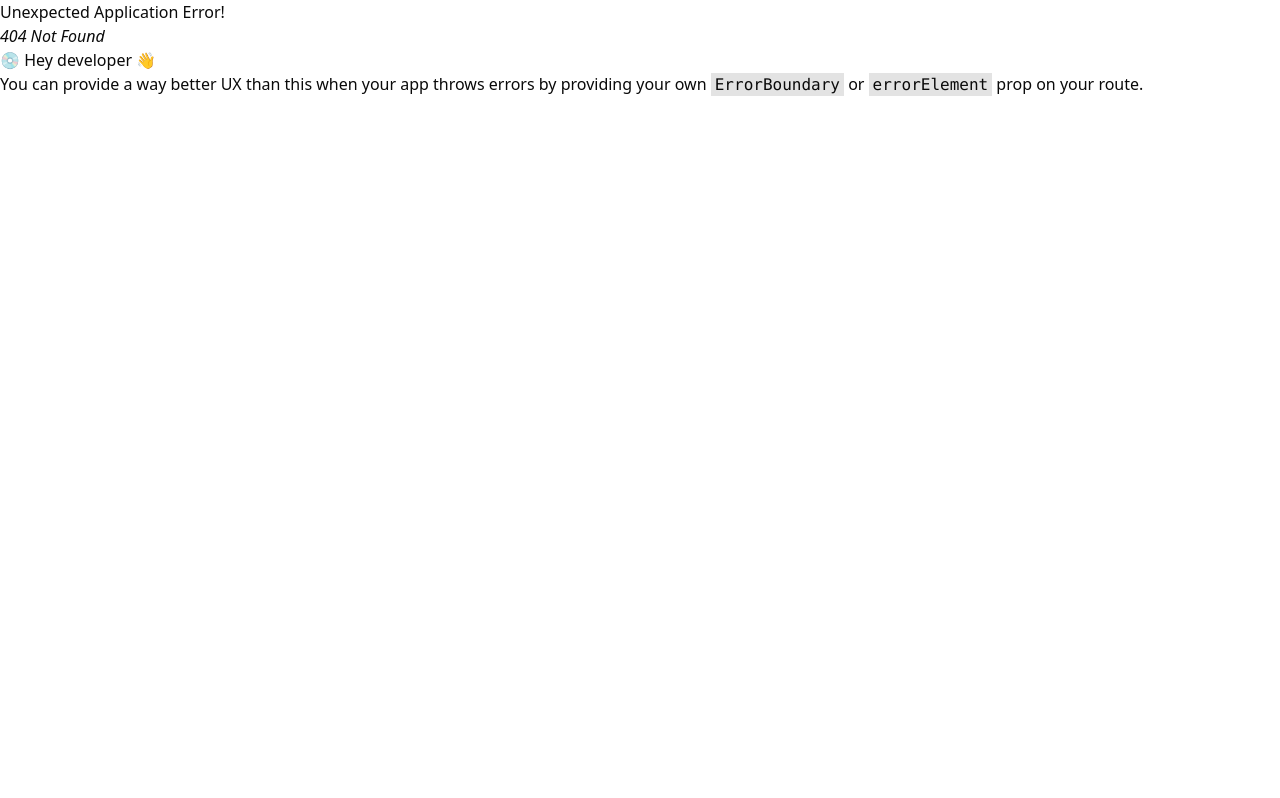
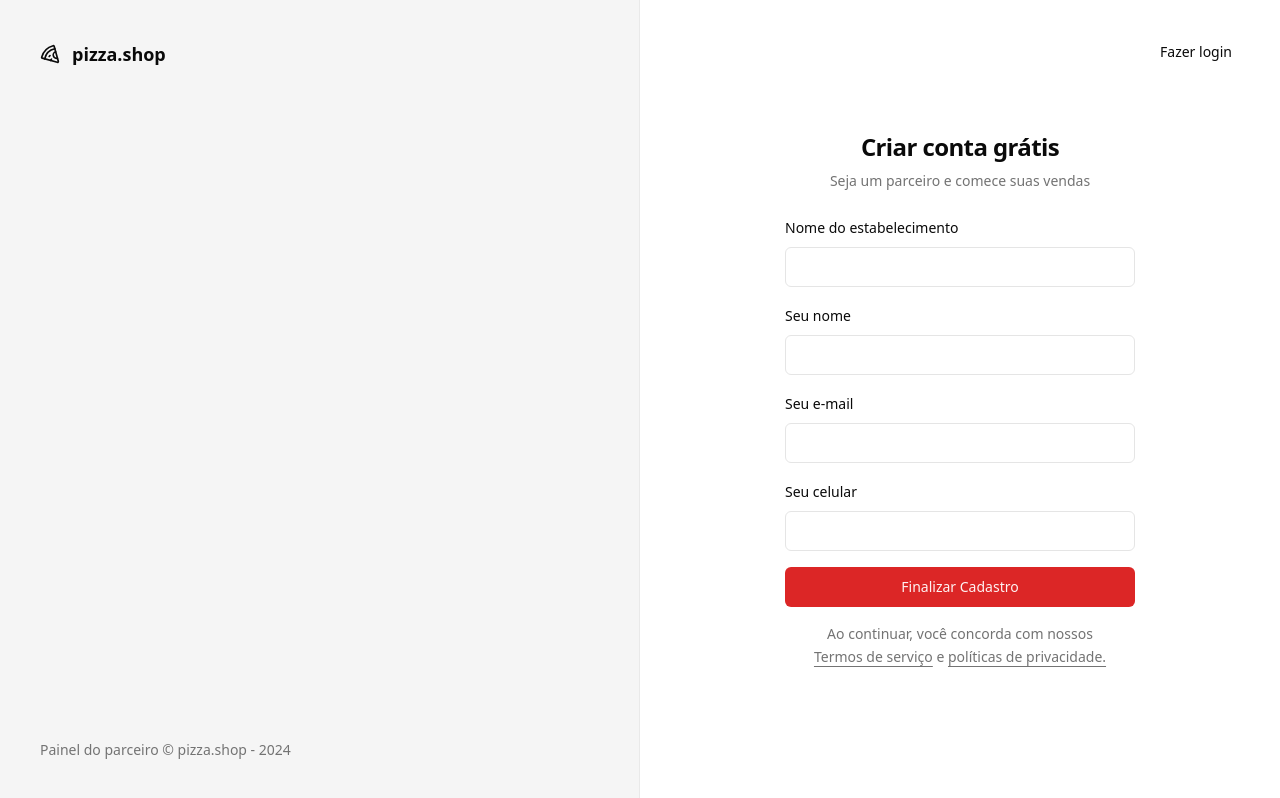
Before and after one commit to joaohenriquefernandes/ignite-pizzashop-web, a React (Vite) app: page /sign-up in a window 1280 px wide. Before the commit this address had no page. Built offline with nearby package versions, Linux system fonts and the light colour scheme.

Commit message:
feat: create sign up page

```diff
--- a/src/pages/_layouts/auth.tsx
+++ b/src/pages/_layouts/auth.tsx
@@ -15,7 +15,7 @@
         </footer>
       </div>
 
-      <div className="flex flex-col items-center justify-center">
+      <div className="relative flex flex-col items-center justify-center">
         <Outlet />
       </div>
     </div>
--- a/src/pages/auth/sign-in.tsx
+++ b/src/pages/auth/sign-in.tsx
@@ -1,5 +1,6 @@
 import { Helmet } from 'react-helmet-async';
 import { useForm } from 'react-hook-form';
+import { Link } from 'react-router-dom';
 import { toast } from 'sonner';
 import { z } from 'zod';
 
@@ -38,6 +39,10 @@
       <Helmet title="Login" />
 
       <div className="p-8">
+        <Button variant="ghost" asChild className="absolute right-8 top-8">
+          <Link to="/sign-up">Novo estabelecimento</Link>
+        </Button>
+
         <div className="flex w-[350px] flex-col justify-center gap-6">
           <div className="flex flex-col gap-2 text-center">
             <h1 className="text-2xl font-semibold tracking-tight">
--- /dev/null
+++ b/src/pages/auth/sign-up.tsx
@@ -0,0 +1,114 @@
+/* eslint-disable jsx-a11y/anchor-is-valid */
+import { Helmet } from 'react-helmet-async';
+import { useForm } from 'react-hook-form';
+import { Link, useNavigate } from 'react-router-dom';
+import { toast } from 'sonner';
+import { z } from 'zod';
+
+import { Button } from '@/components/ui/button';
+import { Input } from '@/components/ui/input';
+import { Label } from '@/components/ui/label';
+
+const signUpForm = z.object({
+  restaurantName: z.string(),
+  managerName: z.string(),
+  phone: z.string(),
+  email: z.string().email(),
+});
+
+type SignUpForm = z.infer<typeof signUpForm>;
+
+export function SignUp() {
+  const navigate = useNavigate();
+
+  const {
+    register,
+    handleSubmit,
+    formState: { isSubmitting },
+  } = useForm<SignUpForm>();
+
+  async function handlesSignUp(data: SignUpForm) {
+    try {
+      toast.success('Restaurante cadastrado com sucesso.', {
+        action: {
+          label: 'Login',
+          onClick: () => navigate('/sign-in'),
+        },
+      });
+    } catch {
+      toast.error('Erro ao cadastrar restaurante.');
+    }
+  }
+
+  return (
+    <>
+      <Helmet title="Cadastro" />
+
+      <div className="p-8">
+        <Button variant="ghost" asChild className="absolute right-8 top-8">
+          <Link to="/sign-in">Fazer login</Link>
+        </Button>
+
+        <div className="flex w-[350px] flex-col justify-center gap-6">
+          <div className="flex flex-col gap-2 text-center">
+            <h1 className="text-2xl font-semibold tracking-tight">
+              Criar conta grátis
+            </h1>
+            <p className="text-sm text-muted-foreground">
+              Seja um parceiro e comece suas vendas
+            </p>
+          </div>
+
+          <form
+            onSubmit={handleSubmit(handlesSignUp)}
+            action=""
+            className="space-y-4"
+          >
+            <div className="space-y-2">
+              <Label htmlFor="restaurantName">Nome do estabelecimento</Label>
+              <Input
+                id="restaurantName"
+                type="text"
+                {...register('restaurantName')}
+              />
+            </div>
+
+            <div className="space-y-2">
+              <Label htmlFor="managerName">Seu nome</Label>
+              <Input
+                id="managerName"
+                type="text"
+                {...register('managerName')}
+              />
+            </div>
+
+            <div className="space-y-2">
+              <Label htmlFor="email">Seu e-mail</Label>
+              <Input id="email" type="email" {...register('email')} />
+            </div>
+
+            <div className="space-y-2">
+              <Label htmlFor="phone">Seu celular</Label>
+              <Input id="phone" type="tel" {...register('phone')} />
+            </div>
+
+            <Button className="w-full" type="submit" disabled={isSubmitting}>
+              Finalizar Cadastro
+            </Button>
+
+            <p className="px-6 text-center text-sm leading-relaxed text-muted-foreground">
+              Ao continuar, você concorda com nossos{' '}
+              <a className="underline underline-offset-4" href="#">
+                Termos de serviço
+              </a>{' '}
+              e{' '}
+              <a className="underline underline-offset-4" href="#">
+                políticas de privacidade.
+              </a>
+            </p>
+          </form>
+        </div>
+      </div>
+    </>
+  );
+}
--- a/src/routes.tsx
+++ b/src/routes.tsx
@@ -4,6 +4,7 @@
 import { AuthLayout } from './pages/_layouts/auth';
 import { Dashboard } from './pages/app/dashboard';
 import { SignIn } from './pages/auth/sign-in';
+import { SignUp } from './pages/auth/sign-up';
 
 export const router = createBrowserRouter([
   {
@@ -14,6 +15,9 @@
   {
     path: '/',
     element: <AuthLayout />,
-    children: [{ path: '/sign-in', element: <SignIn /> }],
+    children: [
+      { path: '/sign-in', element: <SignIn /> },
+      { path: '/sign-up', element: <SignUp /> },
+    ],
   },
 ]);
```
